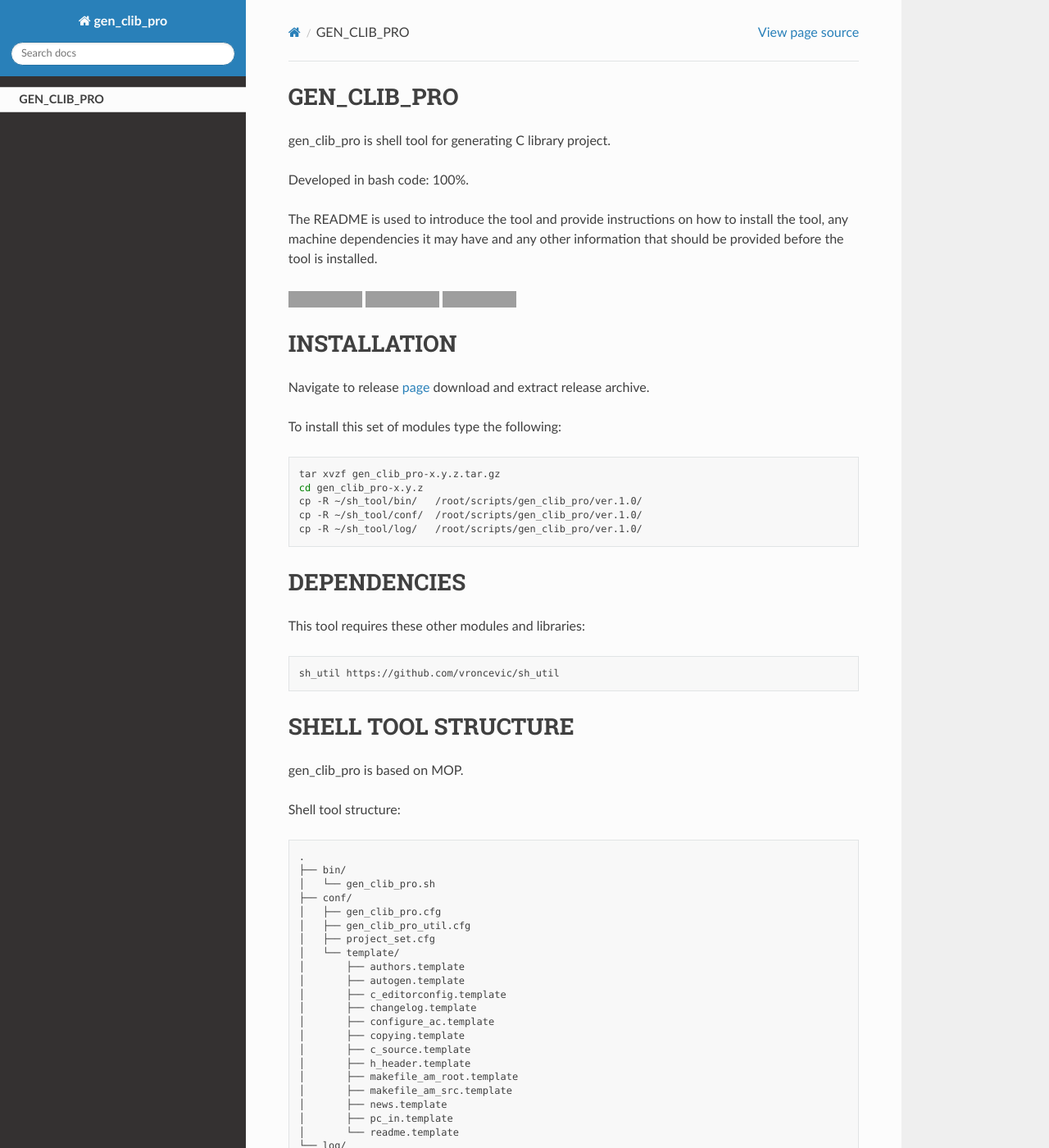
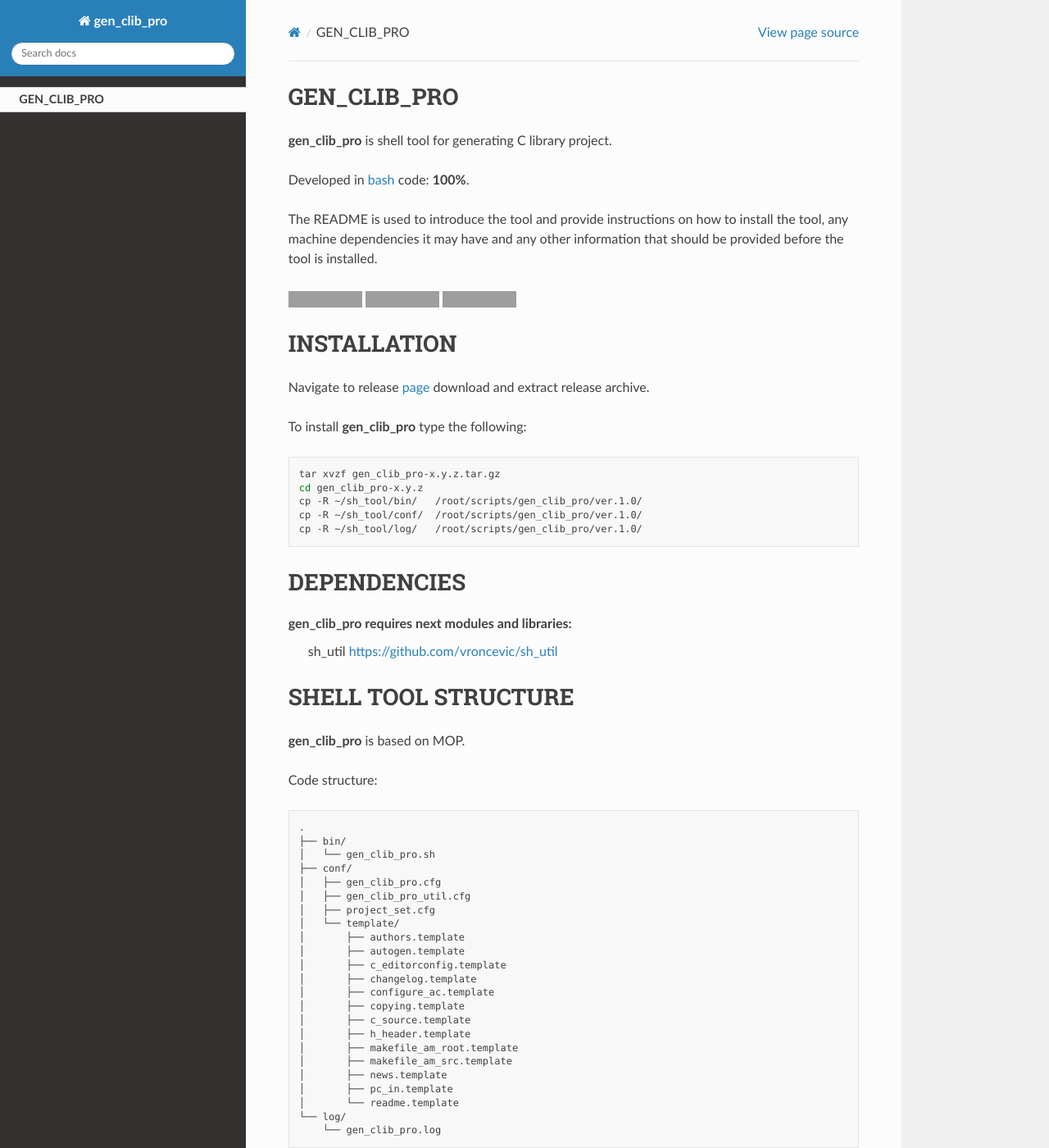
Before and after one commit to vroncevic/gen_clib_pro, a Sphinx documentation site: the page built from docs/source/index.rst, in a window 1280 px wide and 1400 px high. Shown: the whole window at 82% size. Built offline with Sphinx 7.4.7 and the Read the Docs theme 2.0.0, drawn with Linux system fonts in a browser that asks for light colours; some of the changed text lies outside the part shown; grey boxes are pictures that could not be loaded.

Commit message:
[gen_clib_pro] Updated Dockerfile, docs

```diff
--- a/docs/source/index.rst
+++ b/docs/source/index.rst
@@ -6,9 +6,9 @@ GEN_CLIB_PRO
 
  self
 
-gen_clib_pro is shell tool for generating C library project.
+**gen_clib_pro** is shell tool for generating C library project.
 
-Developed in bash code: 100%.
+Developed in `bash <https://en.wikipedia.org/wiki/Bash_(Unix_shell)>`_ code: **100%**.
 
 The README is used to introduce the tool and provide instructions on
 how to install the tool, any machine dependencies it may have and any
@@ -27,11 +27,12 @@ other information that should be provided before the tool is installed.
 
 INSTALLATION
 -------------
+
 Navigate to release `page`_ download and extract release archive.
 
 .. _page: https://github.com/vroncevic/gen_clib_pro/releases
 
-To install this set of modules type the following:
+To install **gen_clib_pro** type the following:
 
 .. code-block:: bash
 
@@ -43,17 +44,16 @@ To install this set of modules type the following:
 
 DEPENDENCIES
 -------------
-This tool requires these other modules and libraries:
 
-.. code-block:: bash
-
-   sh_util https://github.com/vroncevic/sh_util
+**gen_clib_pro** requires next modules and libraries:
+    sh_util `https://github.com/vroncevic/sh_util <https://github.com/vroncevic/sh_util>`_
 
 SHELL TOOL STRUCTURE
 ---------------------
-gen_clib_pro is based on MOP.
 
-Shell tool structure:
+**gen_clib_pro** is based on MOP.
+
+Code structure:
 
 .. code-block:: bash
 
@@ -92,7 +92,7 @@ COPYRIGHT AND LICENCE
 .. |License: Apache 2.0| image:: https://img.shields.io/badge/License-Apache%202.0-blue.svg
    :target: https://opensource.org/licenses/Apache-2.0
 
-Copyright (C) 2018 by https://vroncevic.github.io/gen_clib_pro
+Copyright (C) 2016 by `vroncevic.github.io/gen_clib_pro <https://vroncevic.github.io/gen_clib_pro>`_
 
 This tool is free software; you can redistribute it and/or modify it
 under the same terms as Bash itself, either Bash version 4.2.47 or,
```
Also changed, not shown: README.md (+16 -17 lines), 6 other files.
